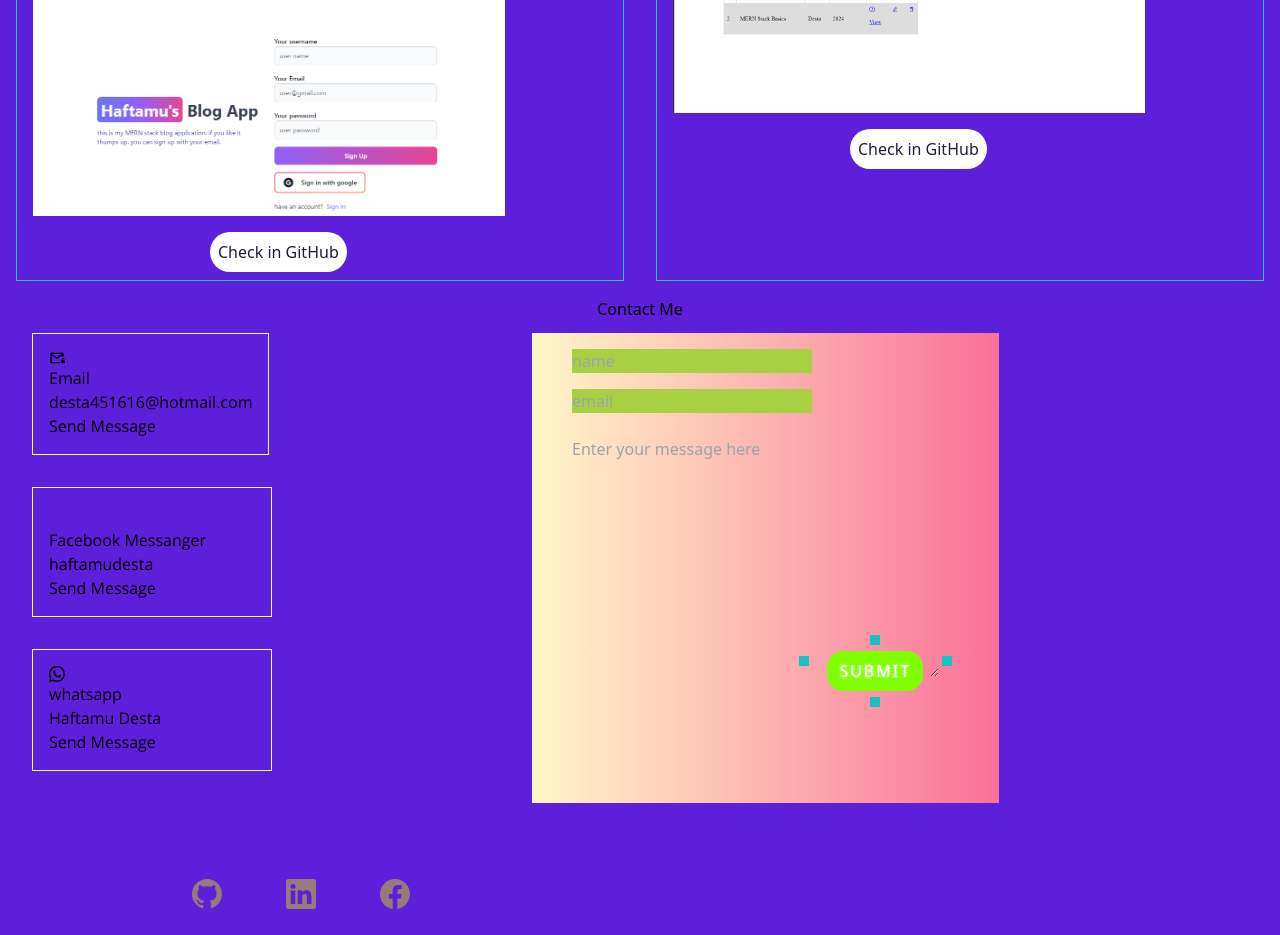
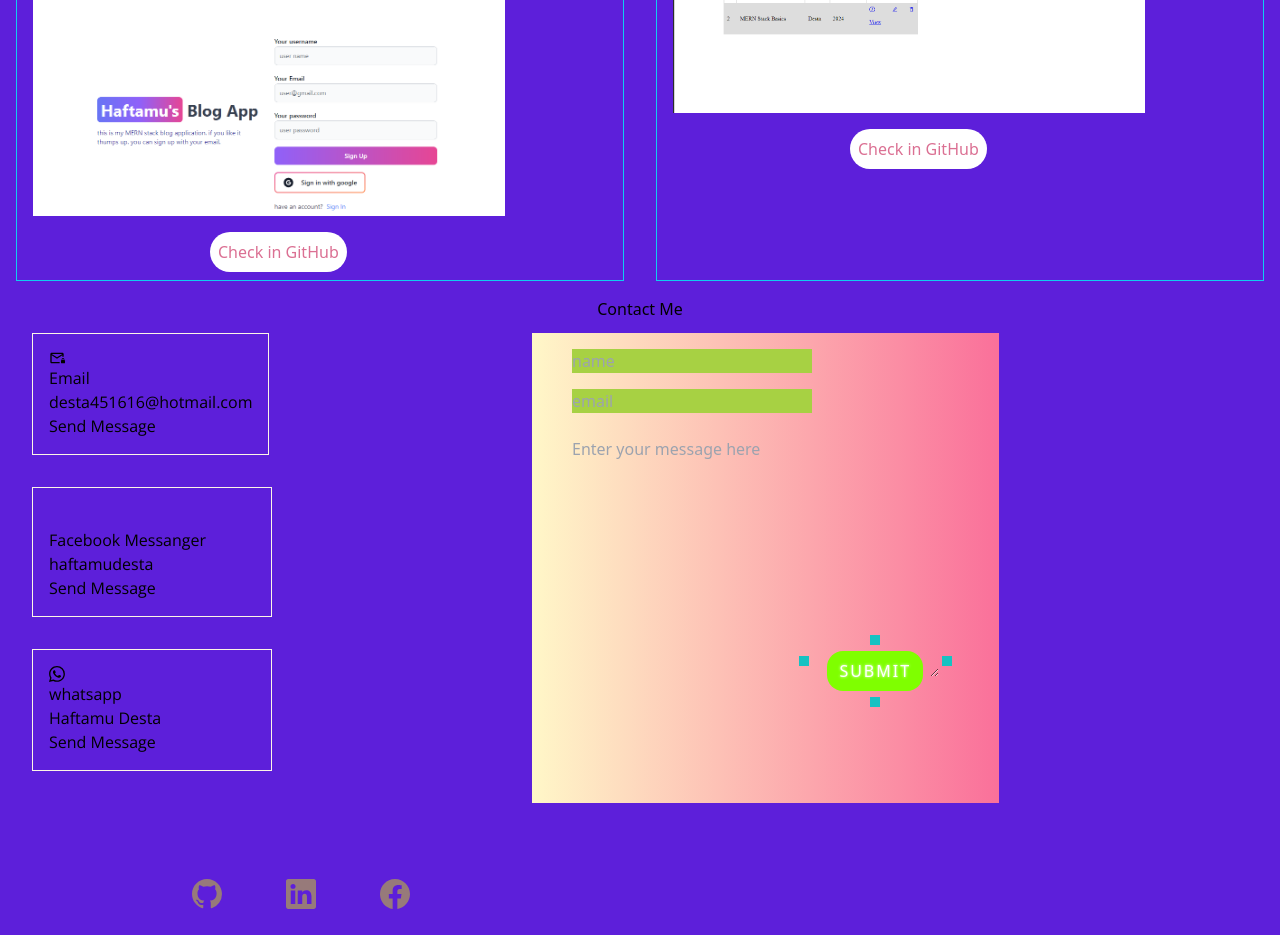
Before and after one commit to haftamudesta/Portfolio_React, a React (Vite) app: page / in a window 1280 px wide. Shown: the part 2140-3075 px from the top of the page. Built offline with nearby package versions, Linux system fonts and the light colour scheme; some icons are missing.

Commit message:
Add css to projects

```diff
--- a/src/components/Projects/Projects.css
+++ b/src/components/Projects/Projects.css
@@ -136,6 +136,11 @@ ul {
   margin-left: 0.5%;
 }
 
+.check_github {
+  margin-bottom: 0;
+  color: palevioletred;
+}
+
 @media screen and (min-width: 600px) {
   .projects-tap {
     flex-direction: column;
--- a/src/components/Projects/Projects.jsx
+++ b/src/components/Projects/Projects.jsx
@@ -81,7 +81,7 @@ const Projects = () => {
             >
             <img src= './images/Sign_In.PNG' alt="" className="snapped__image"/>
             <button className="github__link">
-            <a href="https://github.com/haftamudesta/BlogApp_MERN" className="">Check in GitHub</a>
+            <a href="https://github.com/haftamudesta/BlogApp_MERN" className="check_github">Check in GitHub</a>
             </button>
             </div>
             <div>{crossClass()}</div>
@@ -102,7 +102,7 @@ const Projects = () => {
             >
             <img src= './images/book_main.PNG' alt="" className="snapped__image"/>
             <button className="github__link">
-            <a href="ttps://github.com/haftamudesta/MERN_BookStore" className="">Check in GitHub</a>
+            <a href="ttps://github.com/haftamudesta/MERN_BookStore" className="check_github">Check in GitHub</a>
             </button>
             </div>
             </div>
@@ -127,7 +127,7 @@ const Projects = () => {
             >
             <img src= './images/capstone_javascript_mob.jpg' alt="" className="snapped__image"/>
             <button className="github__link">
-            <a href="https://github.com/haftamudesta/capstone-project" className="">Check in GitHub</a>
+            <a href="https://github.com/haftamudesta/capstone-project" className="check_github">Check in GitHub</a>
             </button>
             </div>
             <div>{crossClass()}</div>
@@ -140,7 +140,7 @@ const Projects = () => {
             >
             <img src= './images/portfolio.JPG' alt="" className="snapped__image"/>
             <button className="github__link">
-            <a href="https://github.com/haftamudesta/portfolio-form-validation" className="">Check in GitHub</a>
+            <a href="https://github.com/haftamudesta/portfolio-form-validation" className="check_github">Check in GitHub</a>
             </button>
             </div>
             <div
@@ -170,7 +170,7 @@ const Projects = () => {
             >
             <img src= './images/awesomeBooks_list.JPG' alt="" className="snapped__image"/>
             <button className="github__link">
-            <a href="https://github.com/haftamudesta/AwesomeBooks" className="">Check in GitHub</a>
+            <a href="https://github.com/haftamudesta/AwesomeBooks" className="check_github">Check in GitHub</a>
             </button>
             </div>
             </div>
@@ -194,7 +194,7 @@ const Projects = () => {
             >
             <img src= './images/reactCapstone_mobile.JPG' alt="" className="snapped__image"/>
             <button className="github__link">
-            <a href="https://github.com/haftamudesta/React-Capstone-Project" className="">Check in GitHub</a>
+            <a href="https://github.com/haftamudesta/React-Capstone-Project" className="check_github">Check in GitHub</a>
             </button>
             </div>
             <div>{crossClass()}</div>
@@ -214,7 +214,7 @@ const Projects = () => {
             >
             <img src= './images/bookstore_home.JPG' alt="" className="snapped__image"/>
             <button className="github__link">
-            <a href="https://github.com/haftamudesta/BookStore" className="">Check in GitHub</a>
+            <a href="https://github.com/haftamudesta/BookStore" className="check_github">Check in GitHub</a>
             </button>
             </div>
           </div>
@@ -233,7 +233,7 @@ const Projects = () => {
             >
             <img src= './images/math_mag_home.JPG' alt="" className="snapped__image"/>
             <button className="github__link">
-            <a href="https://github.com/haftamudesta/Math-magicinsTest" className="">Check in GitHub</a>
+            <a href="https://github.com/haftamudesta/Math-magicinsTest" className="check_github">Check in GitHub</a>
             </button>
             </div>
             </div>
@@ -262,7 +262,7 @@ const Projects = () => {
             >
             <img src= './images/log_in_page.PNG' alt="" className="snapped__image"/>
             <button className="github__link">
-            <a href="https://github.com/haftamudesta/Budget_App" className="">Check in GitHub</a>
+            <a href="https://github.com/haftamudesta/Budget_App" className="check_github">Check in GitHub</a>
             </button>
             </div>
             <div>{crossClass()}</div>
@@ -289,7 +289,7 @@ const Projects = () => {
             >
             <img src= './images/recipe_foods.PNG' alt="" className="snapped__image"/>
             <button className="github__link">
-            <a href="https://github.com/haftamudesta/Recipe_App" className="">Check in GitHub</a>
+            <a href="https://github.com/haftamudesta/Recipe_App" className="check_github">Check in GitHub</a>
             </button>
             </div>
           </div>
```
